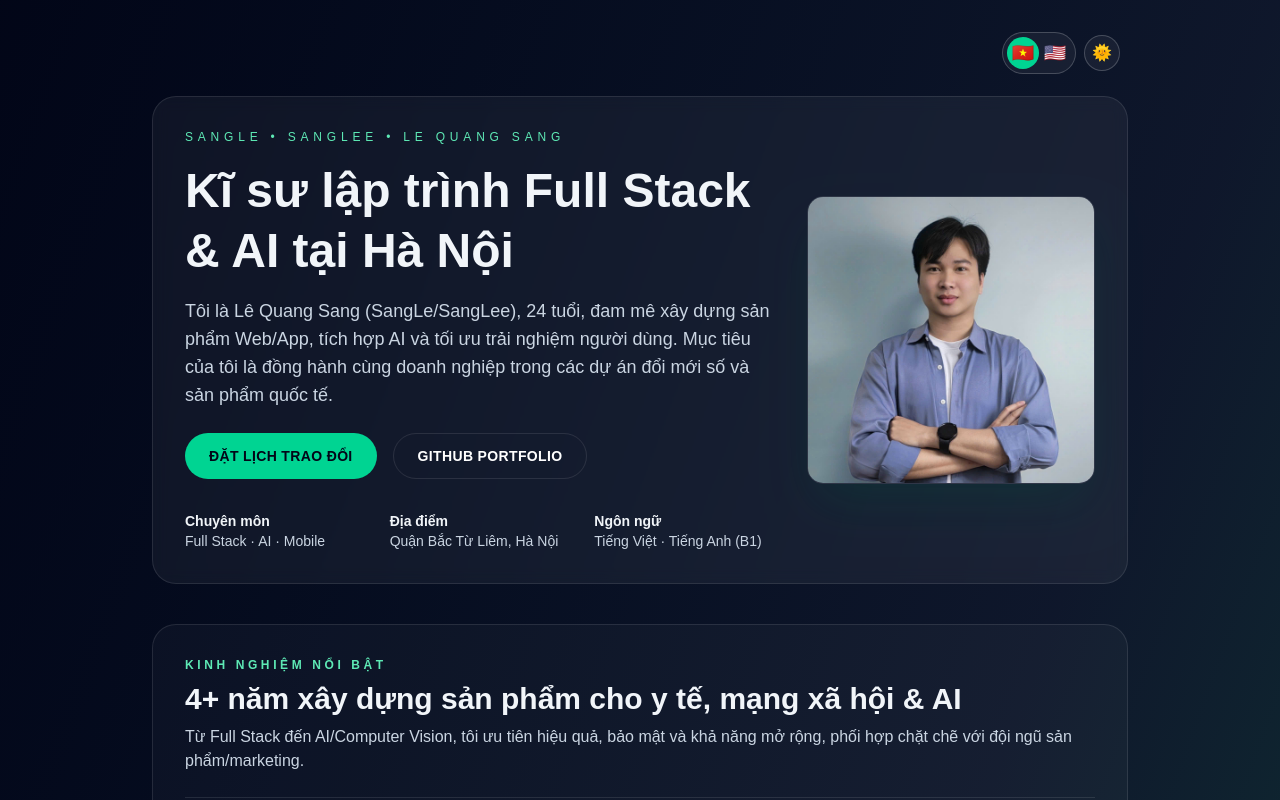
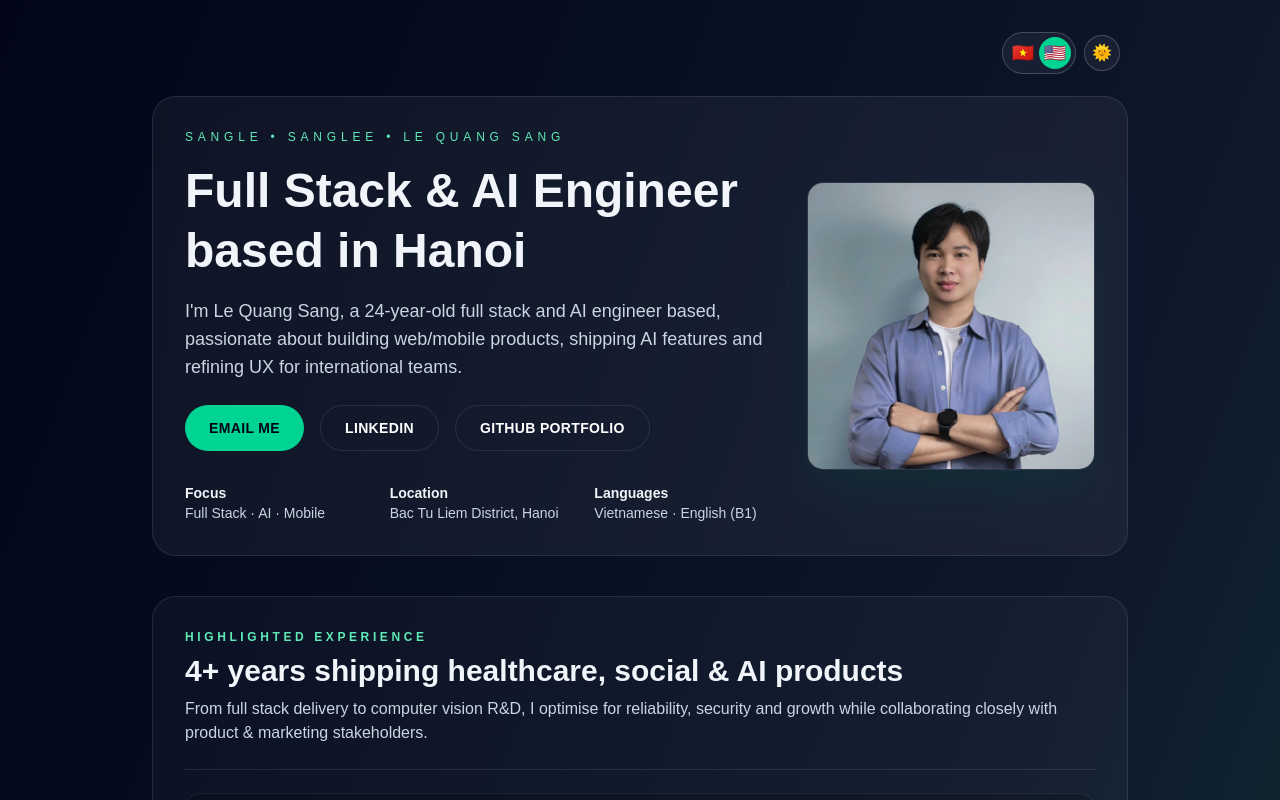
Before and after one commit to lequangsang01/sangledev, a Next.js app: page / in a window 1280 px wide. Shown: the top 800 px of the page. Built offline with nearby package versions, Linux system fonts and the light colour scheme.

Commit message:
feat: add

```diff
--- a/app/layout.tsx
+++ b/app/layout.tsx
@@ -14,22 +14,25 @@ const geistMono = Geist_Mono({
 
 const title = "Lê Quang Sang | Kĩ sư lập trình Full Stack SangLe";
 const description =
-  "Trang giới thiệu chính thức của Lê Quang Sang (SangLe / SangLee) - Kĩ sư lập trình Full Stack & AI tại Hà Nội, sẵn sàng hợp tác các dự án Web, Mobile và AI.";
+  "Trang giới thiệu chính thức của Lê Quang Sang (SangLeDEV / SangLeeDEV) - Kĩ sư lập trình Full Stack & AI tại Hà Nội, sẵn sàng hợp tác các dự án Web, Mobile và AI.";
 
 export const metadata: Metadata = {
   title,
   description,
   keywords: [
+    "SangLeDEV",
+    "SangLeeDEV",
+    "sangledev",
     "Lê Quang Sang",
     "Le Quang Sang",
     "SangLe",
     "SangLee",
     "LE QUANG SANG",
-    "kĩ sư lập trình",
+    "full stack developer",
     "full stack developer hà nội",
     "ai engineer vietnam",
-    "sangledev",
     "sangle.dev portfolio",
+    "kĩ sư lập trình",
   ],
   alternates: {
     canonical: "/",
--- a/app/page.tsx
+++ b/app/page.tsx
@@ -78,8 +78,35 @@ const themeConfig: Record<ThemeMode, ThemeConfig> = {
   },
 };
 
+// Function to detect if user is in Vietnam based on timezone
+function detectLanguageFromTimezone(): Language {
+  if (typeof window === 'undefined') {
+    return 'vi'; // Default for SSR
+  }
+
+  try {
+    const timezone = Intl.DateTimeFormat().resolvedOptions().timeZone;
+    // Vietnam timezones
+    const vietnamTimezones = ['Asia/Ho_Chi_Minh', 'Asia/Hanoi'];
+
+    if (vietnamTimezones.includes(timezone)) {
+      return 'vi';
+    }
+
+    // Also check browser language as fallback
+    const browserLang = navigator.language || navigator.languages?.[0] || '';
+    if (browserLang.startsWith('vi')) {
+      return 'vi';
+    }
+
+    return 'en';
+  } catch {
+    return 'en'; // Default to English if detection fails
+  }
+}
+
 export default function Home() {
-  const [language, setLanguage] = useState<Language>('vi');
+  const [language, setLanguage] = useState<Language>(() => detectLanguageFromTimezone());
   const [theme, setTheme] = useState<ThemeMode>('dark');
 
   const localeData = locales[language];
@@ -102,7 +129,7 @@ export default function Home() {
       '@context': 'https://schema.org',
       '@type': 'Person',
       name: 'Lê Quang Sang',
-      alternateName: ['SangLe', 'SangLee', 'LE QUANG SANG'],
+      alternateName: ['SangLeDEV', 'SangLeeDEV', 'LE QUANG SANG'],
       jobTitle: 'Full Stack & AI Engineer',
       description: t('schemaDescription'),
       email: 'mailto:quangsangle.hn@gmail.com',
@@ -200,6 +227,18 @@ export default function Home() {
                 >
                   {t('primaryCta')}
           </a>
+          <a
+                  href="https://www.linkedin.com/in/sang-l%C3%AA-7a18a01a1/"
+            target="_blank"
+                  rel="noreferrer"
+                  className={`inline-flex items-center justify-center rounded-full border px-6 py-3 text-sm font-semibold uppercase tracking-wide transition ${themeClasses.sectionBorder} ${
+                    theme === 'dark'
+                      ? 'text-white hover:text-emerald-200'
+                      : 'text-slate-900 hover:text-emerald-700'
+                  }`}
+                >
+                  {t('linkedinCta')}
+                </a>
           <a
                   href="https://github.com/lequangsang01"
             target="_blank"
--- a/i18n/messages/en.json
+++ b/i18n/messages/en.json
@@ -2,9 +2,10 @@
   "ui": {
     "heroTagline": "SangLe • SangLee • LE QUANG SANG",
     "heroTitle": "Full Stack & AI Engineer based in Hanoi",
-    "heroDescription": "I'm Le Quang Sang (SangLe/SangLee), 24, passionate about building web/mobile products, shipping AI features and refining UX for international teams.",
-    "primaryCta": "Book a discovery call",
-    "githubCta": "View GitHub portfolio",
+    "heroDescription": "I'm Le Quang Sang, a 24-year-old full stack and AI engineer based, passionate about building web/mobile products, shipping AI features and refining UX for international teams.",
+    "primaryCta": "Email me",
+    "linkedinCta": "LinkedIn",
+    "githubCta": "GitHub Portfolio",
     "experienceTagline": "Highlighted experience",
     "experienceHeading": "4+ years shipping healthcare, social & AI products",
     "experienceIntro": "From full stack delivery to computer vision R&D, I optimise for reliability, security and growth while collaborating closely with product & marketing stakeholders.",
@@ -26,7 +27,7 @@
     },
     "themeToggleAria": "Toggle theme",
     "heroPortraitAlt": "Portrait of Le Quang Sang",
-    "schemaDescription": "Full Stack and AI engineer from Hanoi with experience at Zotek8 and Torus Engineering, open to global web, mobile and AI collaborations."
+    "schemaDescription": "Full Stack and AI engineer with experience at Zotek8 and Torus Engineering, open to global web, mobile and AI collaborations."
   },
   "heroStats": [
     {
--- a/i18n/messages/vi.json
+++ b/i18n/messages/vi.json
@@ -2,8 +2,9 @@
   "ui": {
     "heroTagline": "SangLe • SangLee • LE QUANG SANG",
     "heroTitle": "Kĩ sư lập trình Full Stack & AI tại Hà Nội",
-    "heroDescription": "Tôi là Lê Quang Sang (SangLe/SangLee), 24 tuổi, đam mê xây dựng sản phẩm Web/App, tích hợp AI và tối ưu trải nghiệm người dùng. Mục tiêu của tôi là đồng hành cùng doanh nghiệp trong các dự án đổi mới số và sản phẩm quốc tế.",
-    "primaryCta": "Đặt lịch trao đổi",
+    "heroDescription": "Tôi là Lê Quang Sang, một kĩ sư lập trình Full Stack & AI 24 tuổi, đam mê xây dựng sản phẩm Web/App, tích hợp AI và tối ưu trải nghiệm người dùng. Mục tiêu của tôi là đồng hành cùng doanh nghiệp trong các dự án đổi mới số và sản phẩm quốc tế.",
+    "primaryCta": "Email trao đổi",
+    "linkedinCta": "LinkedIn",
     "githubCta": "GitHub Portfolio",
     "experienceTagline": "Kinh nghiệm nổi bật",
     "experienceHeading": "4+ năm xây dựng sản phẩm cho y tế, mạng xã hội & AI",
```
